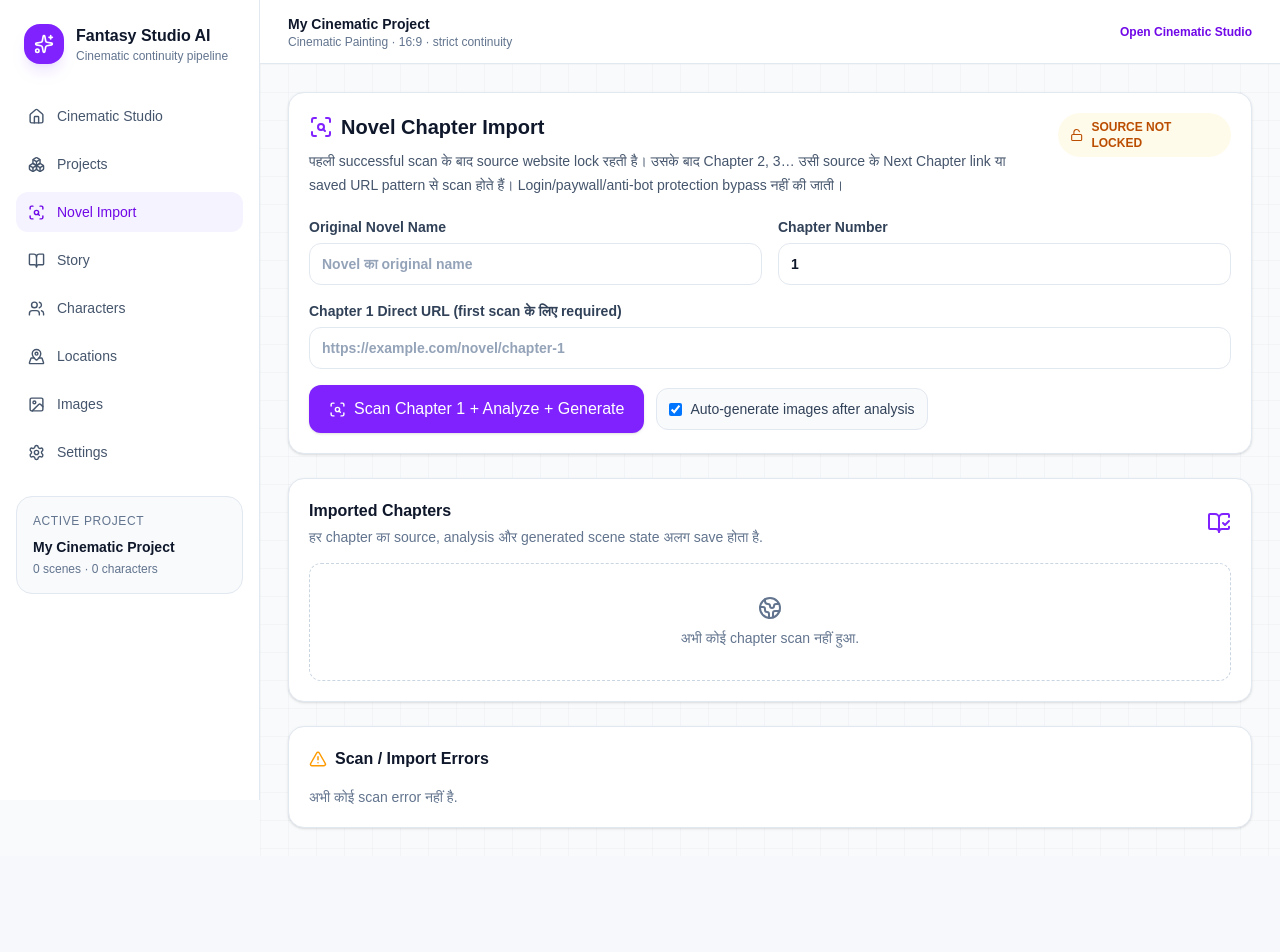
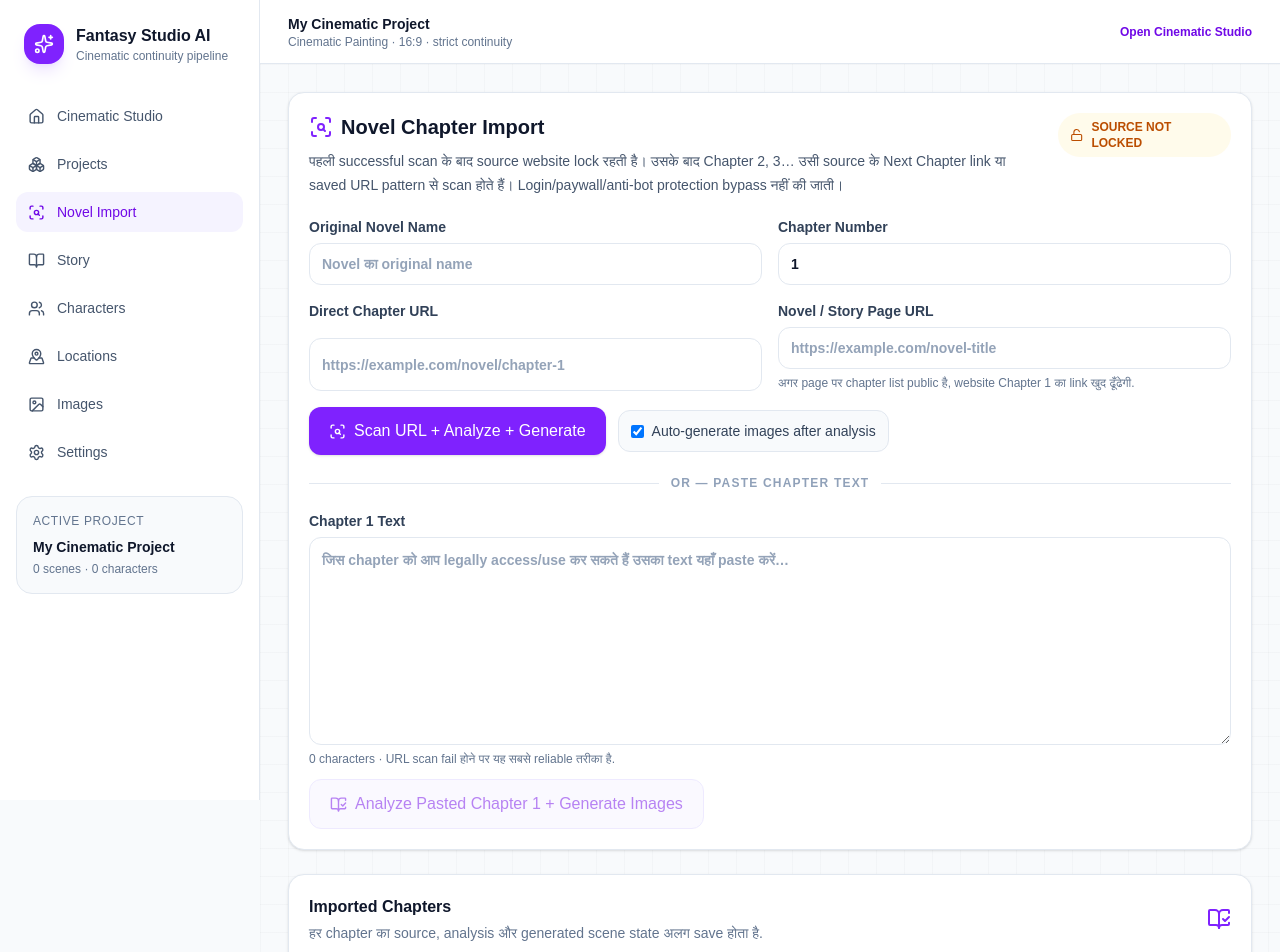
Before and after one commit to shuvinexofficial143-design/Fantasy-manga, a Next.js app: page /novel in a window 1280 px wide. Shown: the top 952 px of the page. Before the commit the page ends 856 px from the top, so only its background shows below. Built offline with nearby package versions, Linux system fonts and the light colour scheme.

Commit message:
Add story URL and pasted chapter input modes

```diff
--- a/app/novel/page.tsx
+++ b/app/novel/page.tsx
@@ -85,6 +85,8 @@ export default function NovelImportPage(){
   const novel=project.novelImport||emptyImport();
   const [chapterNumber,setChapterNumber]=useState(Math.max(1,novel.currentChapter||1));
   const [manualUrl,setManualUrl]=useState("");
+  const [storyPageUrl,setStoryPageUrl]=useState("");
+  const [manualText,setManualText]=useState("");
   const [busy,setBusy]=useState("");
   const [progress,setProgress]=useState("");
   const [notice,setNotice]=useState("");
@@ -157,12 +159,13 @@ export default function NovelImportPage(){
 
     try{
       const current=working.novelImport||emptyImport();
-      if(!current.locked&&!manualUrl.trim())throw new Error("पहली बार Chapter 1 का direct URL paste करें। Successful scan के बाद वही website source lock हो जाएगी.");
+      if(!current.locked&&!manualUrl.trim()&&!storyPageUrl.trim())throw new Error("Direct Chapter URL या Novel/Story Page URL दें। अगर website text नहीं देती तो नीचे chapter text paste करके Analyze करें।");
 
       const scanResponse=await fetch("/api/novel/scan",{method:"POST",headers:{"Content-Type":"application/json"},body:JSON.stringify({
         novelTitle:current.novelTitle,
         chapterNumber:number,
         chapterUrl:manualUrl.trim()||undefined,
+        storyUrl:storyPageUrl.trim()||undefined,
         source:{
           locked:current.locked,
           sourceOrigin:current.sourceOrigin,
@@ -254,6 +257,7 @@ export default function NovelImportPage(){
       working={...working,characters,locations,images:[...retained,...newScenes],novelImport:analyzedState,updatedAt:new Date().toISOString()};
       commit(working);
       setManualUrl("");
+      setStoryPageUrl("");
 
       if(analyzedState.autoGenerate){
         setProgress("Analysis complete. Chapter "+number+" की "+newScenes.length+" cinematic images बनना शुरू हो गई हैं…");
@@ -267,6 +271,97 @@ export default function NovelImportPage(){
     }catch(reason){
       const message=reason instanceof Error?reason.message:"Chapter import failed.";
       setError(message);
+    }finally{
+      setBusy("");setProgress("");
+    }
+  };
+
+  const analyzePasted=async()=>{
+    const number=Math.max(1,Math.trunc(chapterNumber||1));
+    const chapterText=manualText.trim();
+    if(chapterText.length<120){setError("कम से कम कुछ paragraphs वाला chapter text paste करें।");return}
+
+    setBusy("paste");setError("");setNotice("");setProgress("Pasted Chapter "+number+" को Gemini story model analyze कर रहा है…");
+    let working=project;
+
+    try{
+      const current=working.novelImport||emptyImport();
+      const oldChapter=current.chapters.find((item)=>item.number===number);
+      const scannedChapter:NovelChapter={
+        number,
+        title:"Chapter "+number+" · Pasted Text",
+        url:"manual://chapter-"+number,
+        sourceText:chapterText,
+        scannedAt:new Date().toISOString(),
+        sceneIds:oldChapter?.sceneIds||[],
+        status:"scanned"
+      };
+      const scannedState:NovelImportState={
+        ...current,
+        currentChapter:number,
+        chapters:upsertChapter(current.chapters,scannedChapter)
+      };
+
+      working={...working,storyTitle:working.storyTitle||scannedState.novelTitle,story:chapterText,novelImport:scannedState,updatedAt:new Date().toISOString()};
+      commit(working);
+
+      const previousSummary=[...scannedState.chapters].filter((item)=>item.number<number&&item.summary).sort((a,b)=>b.number-a.number)[0]?.summary||"";
+      const analyzeResponse=await fetch("/api/novel/analyze",{method:"POST",headers:{"Content-Type":"application/json"},body:JSON.stringify({
+        chapterNumber:number,
+        chapterText,
+        existingCharacters:working.characters,
+        existingLocations:working.locations,
+        previousSummary
+      })});
+      const analysis=await analyzeResponse.json() as AnalyzePayload;
+      if(!analyzeResponse.ok||!analysis.scenes?.length)throw new Error(analysis.error||"Chapter analysis failed.");
+
+      const characters=mergeCharacters(working.characters,analysis.characters||[]);
+      const locations=mergeLocations(working.locations,analysis.locations||[]);
+      const oldIds=new Set(oldChapter?.sceneIds||[]);
+      const retained=working.images.filter((image)=>!oldIds.has(image.id));
+      let nextSceneNumber=retained.reduce((max,image)=>Math.max(max,image.sceneNumber),0)+1;
+
+      const newScenes=analysis.scenes.map((item)=>{
+        const states:SceneCharacterState[]=item.characters.map((state)=>{
+          const character=characters.find((entry)=>entry.name.trim().toLowerCase()===state.name.trim().toLowerCase());
+          return character?{characterId:character.id,position:state.position,action:state.action,direction:state.direction,expression:state.expression,stateNotes:state.stateNotes}:null;
+        }).filter((value):value is SceneCharacterState=>Boolean(value));
+        const scene=createImage(nextSceneNumber++,item.sourceText,states);
+        scene.chapterNumber=number;
+        scene.title=item.title||scene.title;
+        scene.locationId=locations.find((entry)=>entry.name.trim().toLowerCase()===item.locationName.trim().toLowerCase())?.id;
+        scene.cameraShot=item.cameraShot||scene.cameraShot;
+        scene.cameraAngle=item.cameraAngle||scene.cameraAngle;
+        scene.cameraDirection=item.cameraDirection||scene.cameraDirection;
+        scene.continuityNotes=item.continuityNotes||("Continue chapter "+number+" state from the previous scene.");
+        return scene;
+      });
+
+      const analyzedChapter:NovelChapter={
+        ...scannedChapter,
+        summary:analysis.summary,
+        analyzedAt:new Date().toISOString(),
+        sceneIds:newScenes.map((scene)=>scene.id),
+        status:"analyzed",
+        error:undefined
+      };
+      const analyzedState:NovelImportState={...scannedState,chapters:upsertChapter(scannedState.chapters,analyzedChapter)};
+      working={...working,characters,locations,images:[...retained,...newScenes],novelImport:analyzedState,updatedAt:new Date().toISOString()};
+      commit(working);
+      setManualText("");
+
+      if(analyzedState.autoGenerate){
+        setProgress("Analysis complete. Chapter "+number+" की "+newScenes.length+" cinematic images बनना शुरू हो गई हैं…");
+        working=await generateChapterImages(working,number,newScenes.map((scene)=>scene.id));
+        setNotice("Pasted Chapter "+number+" analysis और image generation complete.");
+      }else{
+        setNotice("Pasted Chapter "+number+" analysis complete. "+newScenes.length+" continuity scenes तैयार हैं.");
+      }
+
+      setChapterNumber(number+1);
+    }catch(reason){
+      setError(reason instanceof Error?reason.message:"Pasted chapter analysis failed.");
     }finally{
       setBusy("");setProgress("");
     }
@@ -287,7 +382,8 @@ export default function NovelImportPage(){
     const next=project.novelImport||emptyImport();
     patchImport({...next,locked:false,sourceOrigin:undefined,firstChapterUrl:undefined,nextChapterUrl:undefined,chapterUrlTemplate:undefined});
     setManualUrl("");
-    setNotice("Source unlock हो गया। अगली scan पर नया direct chapter URL देना होगा.");
+    setStoryPageUrl("");
+    setNotice("Source unlock हो गया। अगली scan पर direct chapter URL या novel/story page URL दे सकते हैं.");
   };
 
   return <div className="mx-auto max-w-6xl space-y-6">
@@ -312,15 +408,22 @@ export default function NovelImportPage(){
         </label>
       </div>
 
-      <label className="mt-4 grid gap-1.5 text-sm font-semibold text-slate-700">
-        {novel.locked?"Manual Chapter URL (optional — blank = same locked source से auto-next)":"Chapter 1 Direct URL (first scan के लिए required)"}
-        <input value={manualUrl} disabled={!!busy} onChange={(e)=>setManualUrl(e.target.value)} placeholder="https://example.com/novel/chapter-1" className="rounded-xl border border-slate-200 px-3 py-2.5"/>
-      </label>
+      <div className="mt-4 grid gap-4 md:grid-cols-2">
+        <label className="grid gap-1.5 text-sm font-semibold text-slate-700">
+          {novel.locked?"Direct Chapter URL (optional — blank = locked source auto-next)":"Direct Chapter URL"}
+          <input value={manualUrl} disabled={!!busy} onChange={(e)=>setManualUrl(e.target.value)} placeholder="https://example.com/novel/chapter-1" className="rounded-xl border border-slate-200 px-3 py-2.5"/>
+        </label>
+        <label className="grid gap-1.5 text-sm font-semibold text-slate-700">
+          Novel / Story Page URL
+          <input value={storyPageUrl} disabled={!!busy||novel.locked} onChange={(e)=>setStoryPageUrl(e.target.value)} placeholder="https://example.com/novel-title" className="rounded-xl border border-slate-200 px-3 py-2.5"/>
+          <span className="text-xs font-normal text-slate-500">अगर page पर chapter list public है, website Chapter {chapterNumber} का link खुद ढूँढेगी.</span>
+        </label>
+      </div>
 
       <div className="mt-4 flex flex-wrap items-center gap-3">
         <button disabled={!!busy} onClick={()=>void scanAnalyze()} className="inline-flex items-center gap-2 rounded-xl bg-violet-600 px-5 py-3 text-sm font-bold text-white shadow-sm disabled:opacity-50">
           {busy?<Loader2 className="animate-spin" size={17}/>:<ScanSearch size={17}/>}
-          Scan Chapter {chapterNumber} + Analyze {novel.autoGenerate?"+ Generate":""}
+          Scan URL + Analyze {novel.autoGenerate?"+ Generate":""}
         </button>
         <label className="inline-flex items-center gap-2 rounded-xl border border-slate-200 bg-slate-50 px-3 py-2.5 text-sm text-slate-700">
           <input type="checkbox" checked={novel.autoGenerate} disabled={!!busy} onChange={(e)=>patchImport({autoGenerate:e.target.checked})}/>
@@ -328,6 +431,17 @@ export default function NovelImportPage(){
         </label>
         {novel.locked&&<button disabled={!!busy} onClick={unlockSource} className="inline-flex items-center gap-2 rounded-xl border border-red-200 bg-red-50 px-3 py-2.5 text-sm font-semibold text-red-700"><LockOpen size={15}/> Unlock source</button>}
       </div>
+
+      <div className="my-5 flex items-center gap-3 text-xs font-bold uppercase tracking-widest text-slate-400"><div className="h-px flex-1 bg-slate-200"/><span>OR — PASTE CHAPTER TEXT</span><div className="h-px flex-1 bg-slate-200"/></div>
+      <label className="grid gap-1.5 text-sm font-semibold text-slate-700">
+        Chapter {chapterNumber} Text
+        <textarea value={manualText} disabled={!!busy} onChange={(e)=>setManualText(e.target.value)} placeholder="जिस chapter को आप legally access/use कर सकते हैं उसका text यहाँ paste करें…" className="min-h-52 rounded-xl border border-slate-200 px-3 py-3 text-sm leading-6"/>
+        <span className="text-xs font-normal text-slate-500">{manualText.length.toLocaleString()} characters · URL scan fail होने पर यह सबसे reliable तरीका है.</span>
+      </label>
+      <button disabled={!!busy||manualText.trim().length<120} onClick={()=>void analyzePasted()} className="mt-3 inline-flex items-center gap-2 rounded-xl border border-violet-200 bg-violet-50 px-5 py-3 text-sm font-bold text-violet-700 disabled:opacity-50">
+        {busy==="paste"?<Loader2 className="animate-spin" size={17}/>:<BookOpenCheck size={17}/>}
+        Analyze Pasted Chapter {chapterNumber} {novel.autoGenerate?"+ Generate Images":""}
+      </button>
 
       {novel.locked&&<div className="mt-5 grid gap-3 rounded-2xl border border-emerald-200 bg-emerald-50 p-4 text-sm text-emerald-900 md:grid-cols-2">
         <div><div className="text-xs font-bold uppercase tracking-wider text-emerald-700">Locked website</div><div className="mt-1 break-all font-semibold">{novel.sourceOrigin}</div></div>
@@ -350,11 +464,11 @@ export default function NovelImportPage(){
             <div className="min-w-0">
               <div className="font-bold">Chapter {chapter.number} · {chapter.title}</div>
               <div className="mt-1 flex flex-wrap gap-2 text-xs text-slate-500"><span>{chapter.sourceText.length.toLocaleString()} chars scanned</span><span>·</span><span>{chapter.sceneIds.length} scenes</span><span>·</span><span className="font-semibold uppercase">{chapter.status}</span></div>
-              <a href={chapter.url} target="_blank" rel="noreferrer" className="mt-2 inline-flex max-w-full items-center gap-1 truncate text-xs font-semibold text-violet-700"><ExternalLink size={12}/>{chapter.url}</a>
+              {chapter.url.startsWith("http")?<a href={chapter.url} target="_blank" rel="noreferrer" className="mt-2 inline-flex max-w-full items-center gap-1 truncate text-xs font-semibold text-violet-700"><ExternalLink size={12}/>{chapter.url}</a>:<div className="mt-2 text-xs font-semibold text-slate-500">Pasted chapter text</div>}
             </div>
             <div className="flex gap-2">
               {chapter.status!=="generated"&&chapter.sceneIds.length>0&&<button disabled={!!busy} onClick={()=>void generateCurrent(chapter.number)} className="inline-flex items-center gap-1.5 rounded-lg bg-violet-600 px-3 py-2 text-xs font-bold text-white disabled:opacity-50"><Play size={13}/> Generate Images</button>}
-              <button disabled={!!busy} onClick={()=>{setChapterNumber(chapter.number);setManualUrl(chapter.url)}} className="inline-flex items-center gap-1.5 rounded-lg border border-slate-200 px-3 py-2 text-xs font-semibold text-slate-700"><RefreshCw size={13}/> Rescan</button>
+              <button disabled={!!busy} onClick={()=>{setChapterNumber(chapter.number);if(chapter.url.startsWith("http")){setManualUrl(chapter.url);setManualText("")}else{setManualText(chapter.sourceText);setManualUrl("")}}} className="inline-flex items-center gap-1.5 rounded-lg border border-slate-200 px-3 py-2 text-xs font-semibold text-slate-700"><RefreshCw size={13}/> Rescan</button>
             </div>
           </div>
         </article>):<div className="rounded-xl border border-dashed border-slate-300 p-8 text-center text-sm text-slate-500"><Globe2 className="mx-auto mb-2"/>अभी कोई chapter scan नहीं हुआ.</div>}
```
